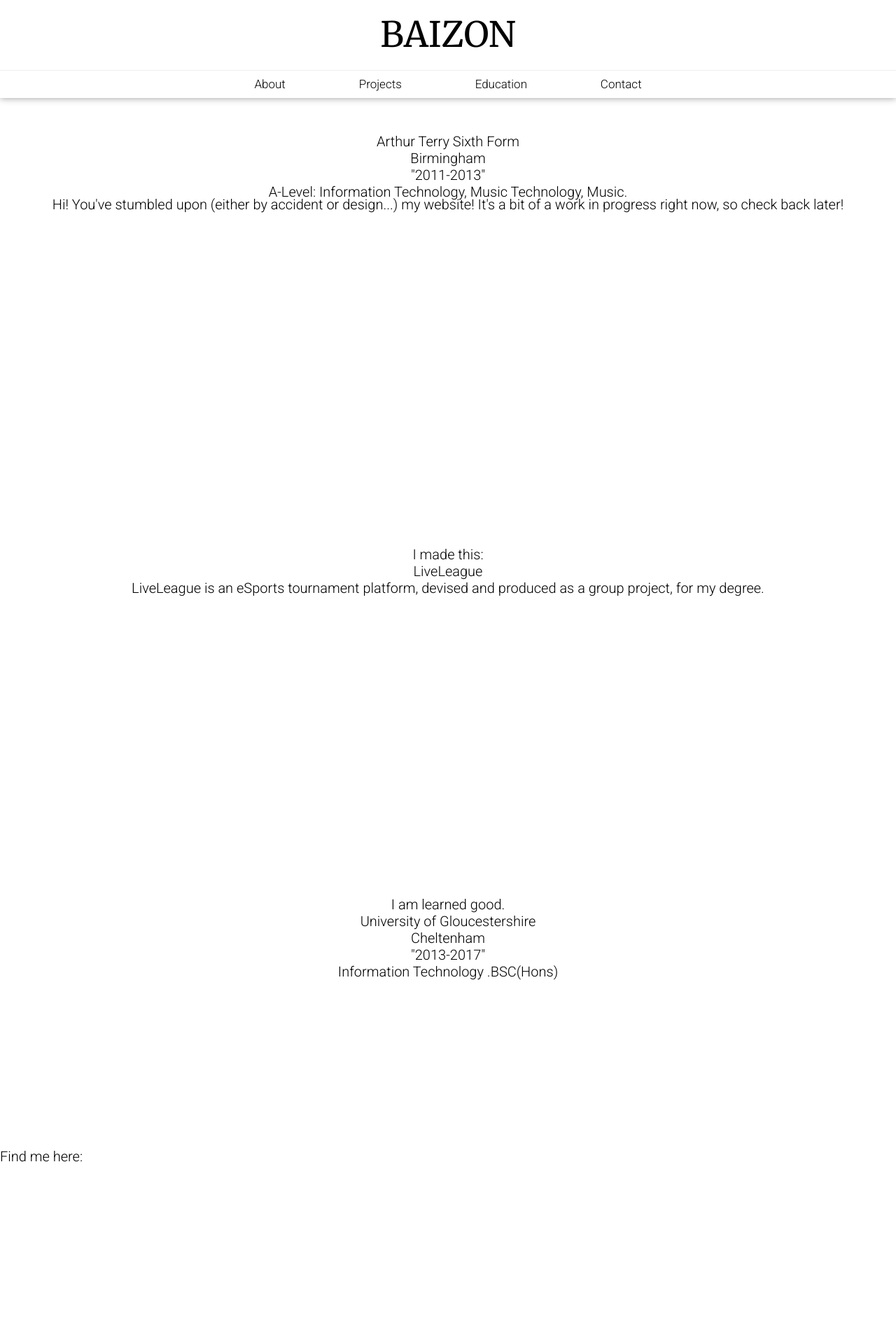
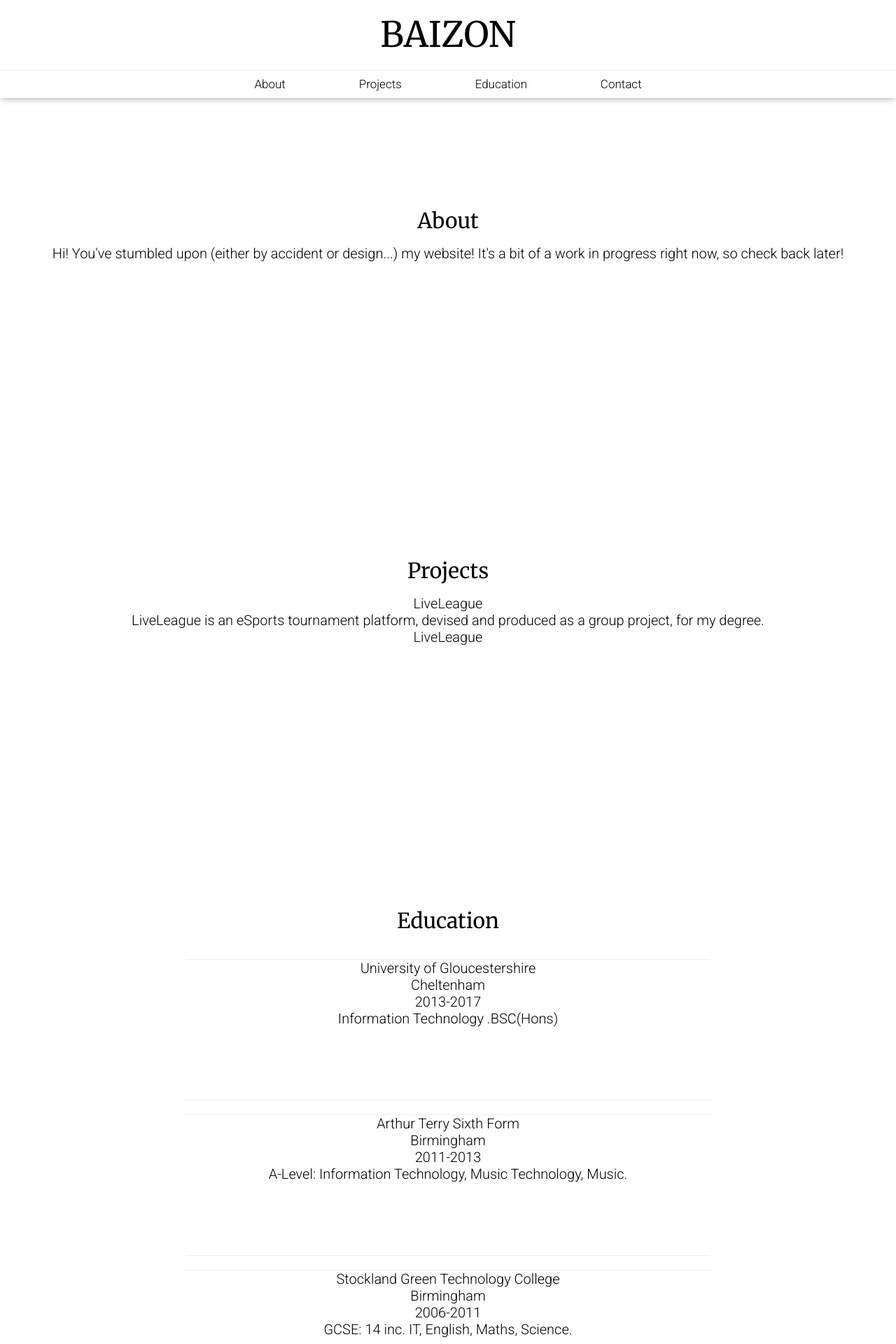
Before and after one commit to Andyocity/baizon, a PHP site: page / in a window 1280 px wide. Shown: the top 1920 px of the page at 70% size. Run offline with PHP 8.4, Linux system fonts and the light colour scheme; some libraries are stand-ins or nearby versions.

Commit message:
Content Update

```diff
--- a/MainStyle.css
+++ b/MainStyle.css
@@ -139,7 +139,17 @@ body::-webkit-scrollbar-thumb{
   text-align: center;
 }
 
+.sectionTitle{
+  /* Text */
+  font-family: 'Merriweather', serif;
+  font-weight: 300;
+  font-size:   30px;
+  line-height: 70px;
+}
+
+
 /* ABOUT SECTION*/
+
 .about{
   /* Proportions */
   height:   500px;
@@ -174,7 +184,7 @@ body::-webkit-scrollbar-thumb{
 
 .education{
   /* Proportions */
-  height:   500px;
+  height:   1000px;
   width:    100%;
 
   /* Position */
@@ -183,11 +193,29 @@ body::-webkit-scrollbar-thumb{
   left:     0px;
 
   /* Additional Styling */
-
   /* Text */
 }
 
+.educationItem{
+  /* Proportions */
+  height:200px;
+  width: 750px;
 
+  /* Position */
+  margin-top:    20px;
+  margin-left:   auto;
+  margin-bottom: 20px;
+  margin-right:  auto;
+
+  /* Additional Styling */
+  border-top:          1px;
+  border-top-style:    solid;
+  border-bottom:       1px;
+  border-bottom-style: solid;
+  border-color:        #eee;
+  display:             block;
+  /* Text */
+}
 
 
 /* CONTACT SECTION*/
@@ -198,7 +226,7 @@ body::-webkit-scrollbar-thumb{
 
   /* Position */
   position: absolute;
-  top:      1640px;
+  top:      2140px;
   left:     0px;
 
   /* Additional Styling */
@@ -213,7 +241,7 @@ body::-webkit-scrollbar-thumb{
 
   /* Position */
   position: absolute;
-  top:      2140px;
+  top:      2640px;
   left:     0px;
 
   /* Additional Styling */
--- a/index.html
+++ b/index.html
@@ -38,6 +38,7 @@
 
   <div class="mainContent">
     <div class="about">
+      <div class="sectionTitle">About</div>
       Hi!
 
       You've stumbled upon (either by accident or design...) my website!
@@ -45,41 +46,43 @@
     </div>
 
     <div class="projects">
-      I made this:
+      <div class="sectionTitle">Projects</div>
+      <!--Item One-->
       <div class="projectItem">
         <div class="projectItemTitle">LiveLeague</div>
         <div class="projectItemImage"></div>
         <div class="projectItemBrief">LiveLeague is an eSports tournament platform, devised and produced as a group project, for my degree.</div>
+        <div class="projectItemLink"><a href="https://andyocity.com/LiveLeague">LiveLeague</a></div>
       </div>
     </div>
 
     <div class="education">
-      I am learned good.
+      <div class="sectionTitle">Education</div>
       <!--Item One-->
       <div class="educationItem">
         <div class="educationItemTitle">University of Gloucestershire</div>
         <div class="educationItemLocale">Cheltenham</div>
-        <div class="educationItemDates">"2013-2017"</div>
-        <dic class="educationLevel">Information Technology .BSC(Hons)</div>
+        <div class="educationItemDates">2013-2017</div>
+        <div class="educationLevel">Information Technology .BSC(Hons)</div>
       </div>
       <!--Item Two-->
       <div class="educationItem">
         <div class="educationItemTitle">Arthur Terry Sixth Form</div>
         <div class="educationItemLocale">Birmingham</div>
-        <div class="educationItemDates">"2011-2013"</div>
-        <dic class="educationLevel">A-Level: Information Technology, Music Technology, Music.</div>
+        <div class="educationItemDates">2011-2013</div>
+        <div class="educationLevel">A-Level: Information Technology, Music Technology, Music.</div>
       </div>
       <!--Item Three-->
       <div class="educationItem">
         <div class="educationItemTitle">Stockland Green Technology College</div>
         <div class="educationItemLocale">Birmingham</div>
-        <div class="educationItemDates">"2006-2011"</div>
-        <dic class="educationLevel">GCSE: 14 inc. IT, English, Maths, Science.</div>
+        <div class="educationItemDates">2006-2011</div>
+        <div class="educationLevel">GCSE: 14 inc. IT, English, Maths, Science.</div>
     </div>
+  </div>
 
-    <div class="contact">
-      Find me here:
-    </div>
+  <div class="contact">
+    <div class="sectionTitle">Contact</div>
   </div>
 
   <div class="footer">
```
